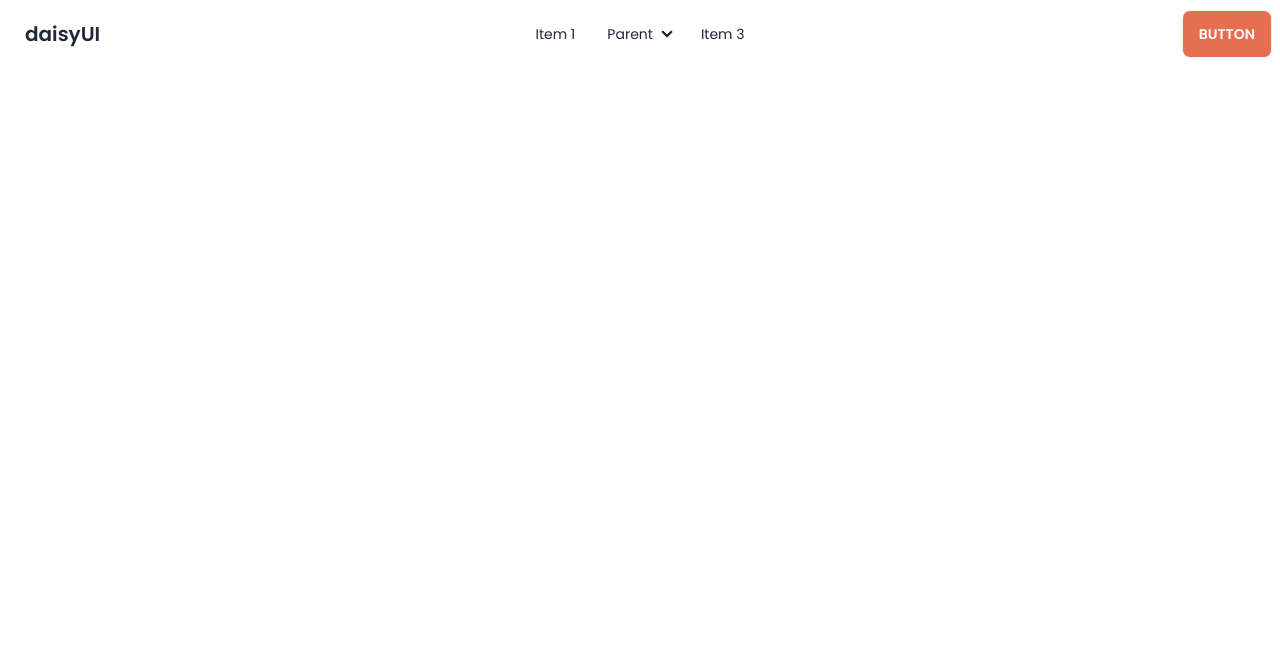
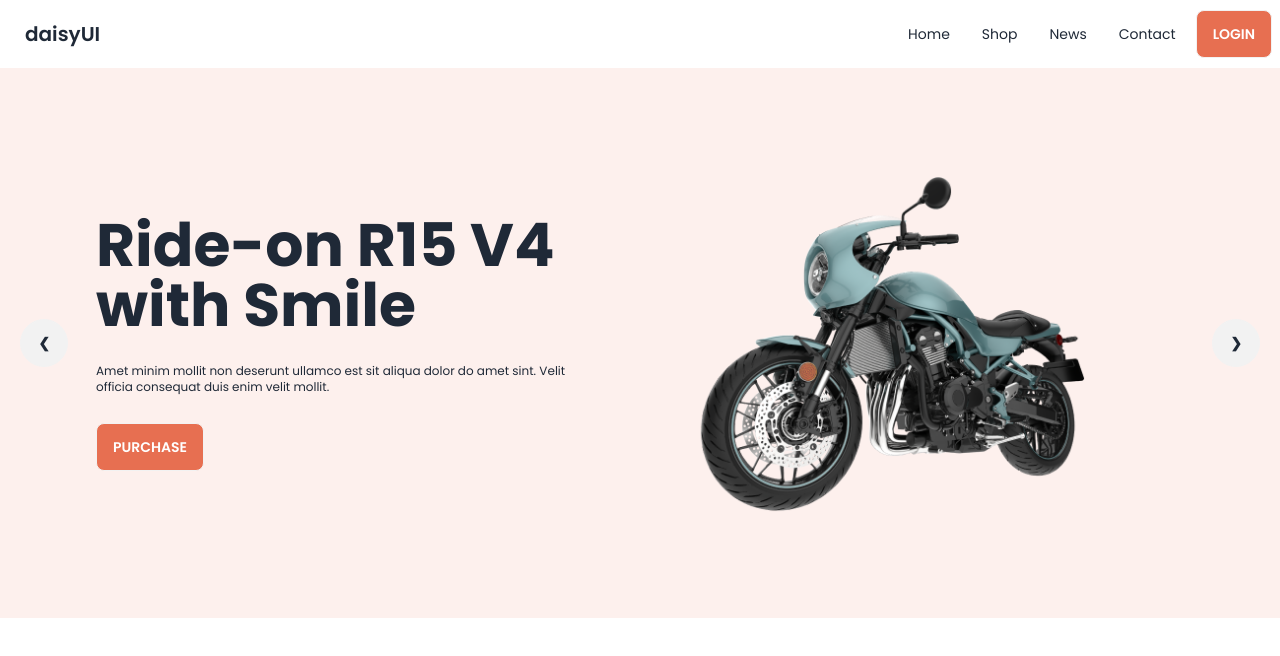
Before and after one commit to ABIRHS/BIKER-ZONE, a plain HTML site: page index.html in a window 1280 px wide. Drawn offline with nearby package versions, Linux system fonts and the light colour scheme.

Commit message:
second commit

```diff
--- a/index.html
+++ b/index.html
@@ -16,6 +16,7 @@
                     colors: {
                         clifford: '#da373d',
                         'bike-primary': '#E76F51',
+                        'bike-primary-bg': 'rgba(231, 111, 81, 0.10)',
                     }
                 }
             }
@@ -37,9 +38,10 @@
 </head>
 
 <body class="font-poppins">
-    <header>
+    <header class="md:container md:mx-auto">
+        <nav>
             <div class="navbar bg-base-100">
-            <div class="navbar-start">
+                <div class="flex-1">
                     <div class="dropdown">
                         <label tabindex="0" class="btn btn-ghost lg:hidden">
                             <svg xmlns="http://www.w3.org/2000/svg" class="h-5 w-5" fill="none" viewBox="0 0 24 24"
@@ -50,39 +52,87 @@
                         </label>
                         <ul tabindex="0"
                             class="menu menu-sm dropdown-content mt-3 z-[1] p-2 shadow bg-base-100 rounded-box w-52">
-                        <li><a>Item 1</a></li>
-                        <li>
-                            <a>Parent</a>
-                            <ul class="p-2">
-                                <li><a>Submenu 1</a></li>
-                                <li><a>Submenu 2</a></li>
-                            </ul>
-                        </li>
-                        <li><a>Item 3</a></li>
+                            <li><a>Home</a></li>
+                            <li><a>Shop</a></li>
+                            <li><a>News</a></li>
+                            <li><a>Contact</a></li>
                         </ul>
                     </div>
                     <a class="btn btn-ghost normal-case text-xl">daisyUI</a>
                 </div>
                 <div class="navbar-center hidden lg:flex">
                     <ul class="menu menu-horizontal px-1">
-                    <li><a>Item 1</a></li>
-                    <li tabindex="0">
-                        <details>
-                            <summary>Parent</summary>
-                            <ul class="p-2">
-                                <li><a>Submenu 1</a></li>
-                                <li><a>Submenu 2</a></li>
-                            </ul>
-                        </details>
-                    </li>
-                    <li><a>Item 3</a></li>
+                        <li><a>Home</a></li>
+                        <li><a>Shop</a></li>
+                        <li><a>News</a></li>
+                        <li><a>Contact</a></li>
                     </ul>
                 </div>
-            <div class="navbar-end">
-                <a class="btn bg-bike-primary text-white">Button</a>
+                <div>
+                    <a class="btn bg-bike-primary text-white">Login</a>
                 </div>
             </div>
+        </nav>
+        <section class="md:container md:mx-auto">
+            <div class="carousel w-full lg:h-[550px] bg-bike-primary-bg ">
+                <!-- slide 01 -->
+                <div id="slide1" class="carousel-item relative w-full">
+                    <div class="flex flex-col lg:flex-row items-center gap-24 p-4 lg:p-24">
+                        <div class="space-y-7 flex-1">
+                            <h2 class="text-6xl font-bold">
+                                Ride-on R15 V4 <br> with Smile
+                            </h2>
+                            <p class="text-xs font-normal">
+                                Amet minim mollit non deserunt ullamco
+                                est sit aliqua dolor do amet sint. Velit officia consequat duis enim velit mollit.
+                            </p>
+                            <button class="btn bg-bike-primary text-white">
+                                Purchase
+                            </button>
+                        </div>
+                        <div class="flex-1">
+                            <img src="./images/slider/bike1.png" class="w-[400px]" />
+                        </div>
+                    </div>
+                    <div class="absolute flex justify-between transform -translate-y-1/2 left-5 right-5 top-1/2">
+                        <a href="#slide4" class="btn btn-circle">❮</a>
+                        <a href="#slide2" class="btn btn-circle">❯</a>
+                    </div>
+                </div>
+
+                <!-- slide 02 -->
+                <div id="slide2" class="carousel-item relative w-full">
+                    <img src="./images/slider/bike2.png" class="w-full" />
+                    <div class="absolute flex justify-between transform -translate-y-1/2 left-5 right-5 top-1/2">
+                        <a href="#slide1" class="btn btn-circle">❮</a>
+                        <a href="#slide3" class="btn btn-circle">❯</a>
+                    </div>
+                </div>
+
+                <!-- slide 03 -->
+                <div id="slide3" class="carousel-item relative w-full">
+                    <img src="./images/slider/bike3.png" class="w-full" />
+                    <div class="absolute flex justify-between transform -translate-y-1/2 left-5 right-5 top-1/2">
+                        <a href="#slide2" class="btn btn-circle">❮</a>
+                        <a href="#slide4" class="btn btn-circle">❯</a>
+                    </div>
+                </div>
+
+                <!-- slide 04 -->
+                <div id="slide4" class="carousel-item relative w-full">
+                    <img src="./images/slider/bike4.png" class="w-full" />
+                    <div class="absolute flex justify-between transform -translate-y-1/2 left-5 right-5 top-1/2">
+                        <a href="#slide3" class="btn btn-circle">❮</a>
+                        <a href="#slide1" class="btn btn-circle">❯</a>
+                    </div>
+                </div>
+            </div>
+        </section>
     </header>
+
+    <main>
+
+    </main>
 </body>
 
 </html>
```
Also changed, not shown: tailwind.config.js (added, +8 -0 lines). Lines whose indentation alone changed are shown as unchanged.
